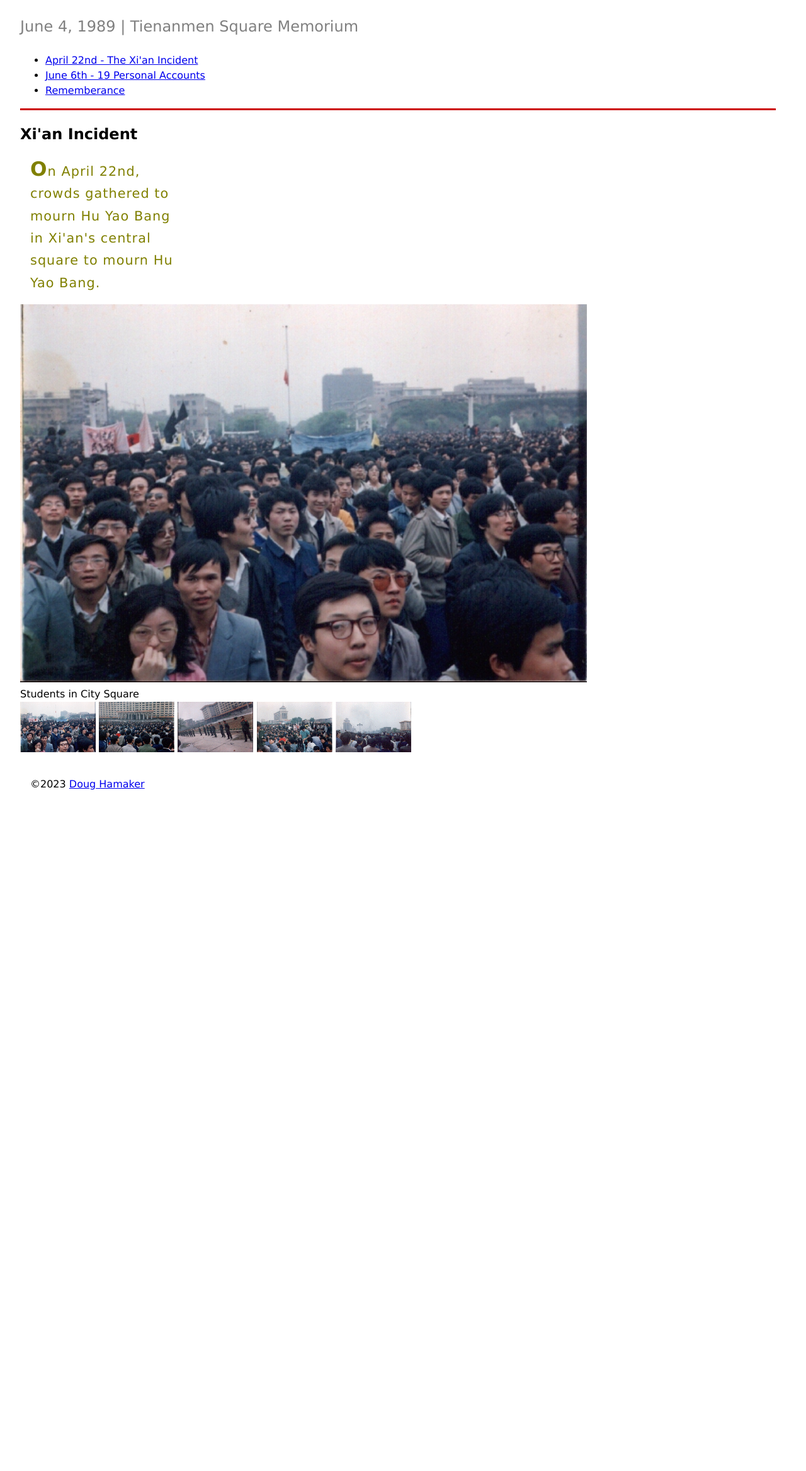
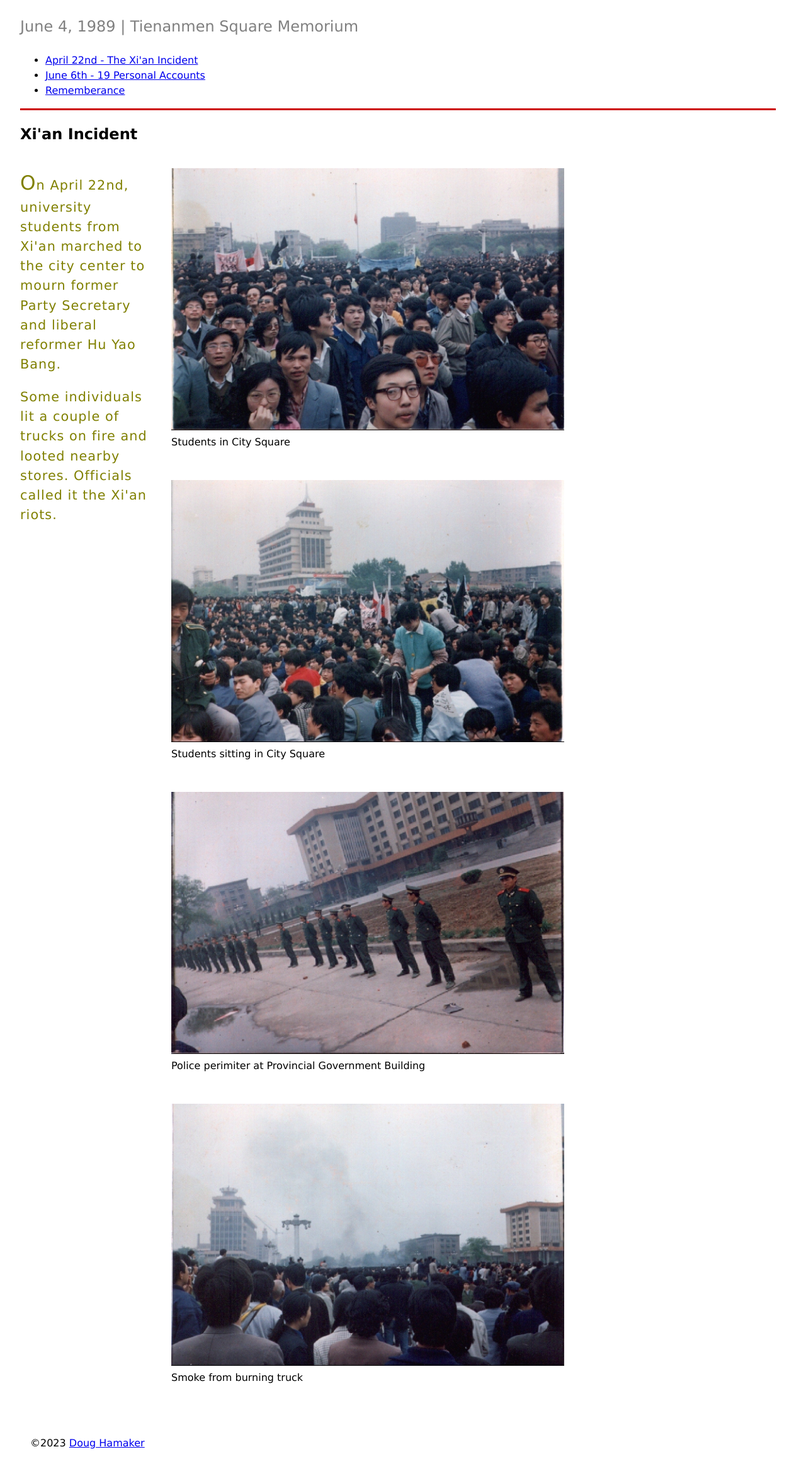
Before and after one commit to dhamaker/8964, a Jekyll site: the page built from april22.md, in a window 1280 px wide. Shown: the whole page at 63% size. Built offline with Jekyll 4.4.1, drawn with Linux system fonts in a browser that asks for light colours; before the commit the page ends 1289 px from its top, so only the background shows below that.

Commit message:
Update styles

```diff
--- a/april22.md
+++ b/april22.md
@@ -3,17 +3,41 @@ title: Xi'an Incident
 layout: default
 description: Photos from April 22 Xi'an Incident.
 ---
-<p id="question">On April 22nd, crowds gathered to mourn Hu Yao Bang in Xi'an's central square to mourn Hu Yao Bang.</p>
-<div id="not-fixed">
-	<div id="imgSet">
-		<div id="imgView"><img id="previewImg" width="75%" src="images/xian_students.jpg" border="0" alt="April 22nd Incident"/></div>
-		<div id="imgCaption">Students in City Square</div>
+<div id="narratives">
+	<div id="question">
+	<p>On April 22nd, university students from Xi'an marched to the city center to mourn former Party Secretary and liberal reformer Hu Yao Bang.</p>
+	<p>Some individuals lit a couple of trucks on fire and looted nearby stores.  Officials called it the Xi'an riots.</p>
 	</div>
-	<div class="image">
-		<a href="#" onmouseover="showpreview('Students in City Square', 'xian_students.jpg', 'preview1');"><img id="preview1" height="80px" border="0" src="images/xian_students_200.gif"/></a>
-		<a href="#" onmouseover="showpreview('Provincial Government Building', 'xian_cityhall.jpg', 'preview2');"><img id="preview2" height="80px" border="0" src="images/xian_cityhall_200.gif"/></a>
-		<a href="#" onmouseover="showpreview('Soldiers at Provincial Government Building', 'xian_soldiers.jpg', 'preview3');"><img id="preview3" height="80px" border="0" src="images/xian_soldiers_200.gif"/></a>
-		<a href="#" onmouseover="showpreview('Students in City Square', 'xian_students2.jpg', 'preview4');"><img id="preview4" height="80px" border="0" src="images/xian_students2_200.gif"/></a>
-		<a href="#" onmouseover="showpreview('Smoke from Burning Truck', 'xian_burningtruck.jpg', 'preview5');"><img id="preview5" height="80px" border="0" src="images/xian_burningtruck_200.gif"/></a>
+
+	<div id="stories">
+		<figure>
+			<img id="previewImg" src="images/xian_students.jpg" border="0" alt="Students standing in crowd"/>
+			<figcaption id="imgCaption">Students in City Square</figcaption>
+		</figure>
+		<figure>
+			<img id="previewImg" src="images/xian_students2.jpg" border="0" alt="Students sitting in crowd"/>
+			<figcaption id="imgCaption">Students sitting in City Square</figcaption>
+		</figure>
+		<figure>
+			<img id="previewImg" src="images/xian_soldiers.jpg" border="0" alt="Police forming a perimiter"/>
+			<figcaption id="imgCaption">Police perimiter at Provincial Government Building</figcaption>
+		</figure>
+		<figure>
+			<img id="previewImg" src="images/xian_burningtruck.jpg" border="0" alt="Students looking at smoke in distance"/>
+			<figcaption id="imgCaption">Smoke from burning truck</figcaption>
+		</figure>
+	<!--
+		<div class="image">
+			<a href="#" onmouseover="showpreview('Students in City Square', 'xian_students.jpg', 'preview1');"><img id="preview1" height="80px" border="0" src="images/xian_students_200.gif"/></a>
+			<a href="#" onmouseover="showpreview('Provincial Government Building', 'xian_cityhall.jpg', 'preview2');"><img id="preview2" height="80px" border="0" src="images/xian_cityhall_200.gif"/></a>
+			<a href="#" onmouseover="showpreview('Soldiers at Provincial Government Building', 'xian_soldiers.jpg', 'preview3');"><img id="preview3" height="80px" border="0" src="images/xian_soldiers_200.gif"/></a>
+			<a href="#" onmouseover="showpreview('Students in City Square', 'xian_students2.jpg', 'preview4');"><img id="preview4" height="80px" border="0" src="images/xian_students2_200.gif"/></a>
+			<a href="#" onmouseover="showpreview('Smoke from Burning Truck', 'xian_burningtruck.jpg', 'preview5');"><img id="preview5" height="80px" border="0" src="images/xian_burningtruck_200.gif"/></a>
+		</div>
+		<div id="imgSet">
+			<div id="imgView"><img id="previewImg" width="75%" src="images/xian_students.jpg" border="0" alt="April 22nd Incident"/></div>
+			<div id="imgCaption">Students in City Square</div>
+		</div>
 	</div>
+	-->
 </div>
--- a/assets/base.css
+++ b/assets/base.css
@@ -3,40 +3,29 @@ body {
     line-height:1.5;
     margin:0 3rem 0 2rem;
 }
-main {}
 main {
     border-top: 3px solid rgb(204,0,0);
 }
-
+main article{
+    max-width:54rem;
+}
 .title {
     font-size: 1.5rem;
     color:#808080;
 }
-#narratives {
-    display:flex;
-}
+
 #question {
-    flex:1 1 0%;
-    max-width:15rem;
-}
-
-#stories {
-    flex:3 1 0%;
-    max-width:40rem;
-    padding-left:1rem;
-}
-#question {
-    margin:1rem;
+    margin:2rem 0 3rem 0;
     font-weight: normal;
     font-size: 1.3rem;
     color: #808000;
-    line-height: 1.7em;
+    line-height: 1.3em;
     letter-spacing: .05em;
 }
-
-#question::first-letter {
+#question p {margin-top:0;}
+#question::first-letter, #question > p:first-of-type::first-letter {
     font-size: 1.5em;
-    font-weight: bold;
+    font-weight: normal;
 }
 
 .date {
@@ -50,6 +39,35 @@ main {
     color:#606060;
 }
 
+img {width:100%}
+
+figure {
+    margin:2rem 0 3rem 0;
+}
 footer p:last-child {
     margin:2rem 1rem;
 }
+
+
+
+@media (min-width:540px) {
+    #narratives {
+        display:flex;
+    }
+    #question {
+        flex:1 1 0%;
+        max-width:16rem;
+        line-height: 1.5;
+        margin-top:1rem;
+    }
+
+    #stories {
+        flex:3 1 0%;
+        max-width:40rem;
+        padding-left:2rem;
+    }
+
+    figure {
+        margin-top:1rem;
+    }
+}
```
Also changed, not shown: 2 other files.
